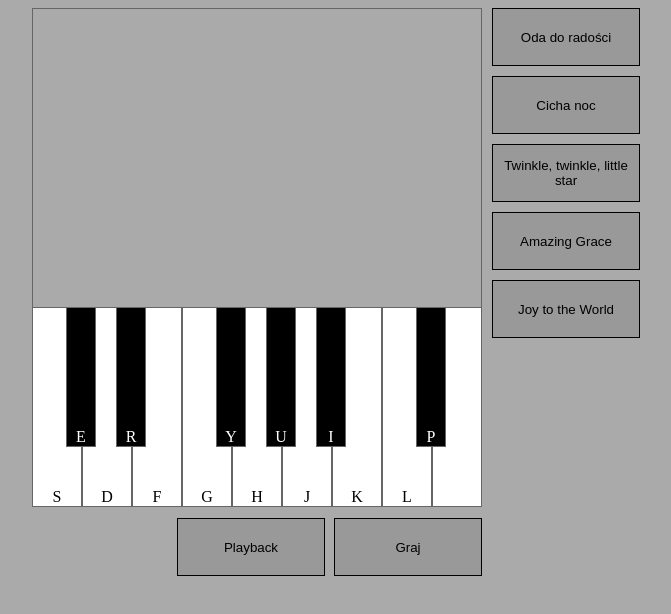
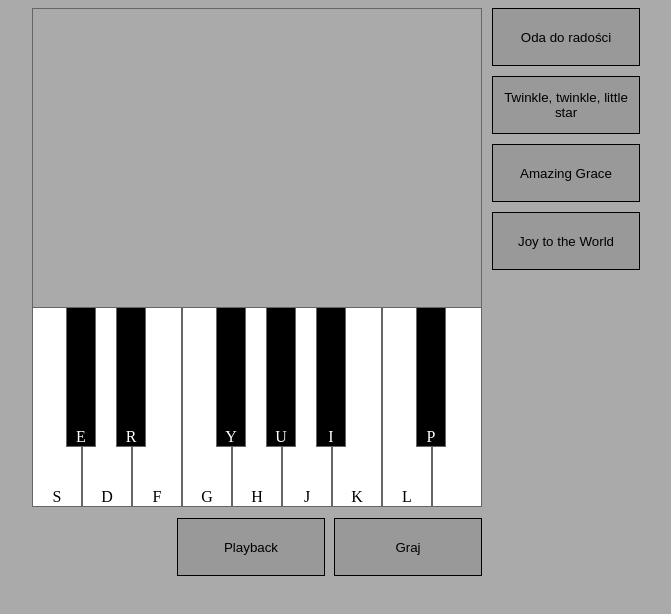
Before and after one commit to GrzegorczykP/gry_biznesowe, a plain HTML site: page index.html in a window 1280 px wide. Shown: the whole page, without its empty margins (303-974 px from the left). Drawn offline with Linux system fonts and the light colour scheme.

Commit message:
Final version

```diff
--- a/index.html
+++ b/index.html
@@ -2,7 +2,7 @@
 <html lang="en">
 <head>
     <meta charset="UTF-8">
-    <title>Kurwy, wino i pianino</title>
+    <title>Pianino</title>
     <link rel="stylesheet" href="style.css">
     <script src="script.js"></script>
 </head>
@@ -31,7 +31,6 @@
     <div id="song-select">
         <input type="button" value="Oda do radości"
                onclick="global.buttons.selectClick(this, 'Beethoven - Theme from Ode to Joy')"/>
-        <input type="button" value="Cicha noc" onclick="global.buttons.selectClick(this, 'Silent Night')"/>
         <input type="button" value="Twinkle, twinkle, little star"
                onclick="global.buttons.selectClick(this, 'Twinkle twinkle little star')"/>
         <input type="button" value="Amazing Grace" onclick="global.buttons.selectClick(this, 'Amazing Grace')"/>
```
